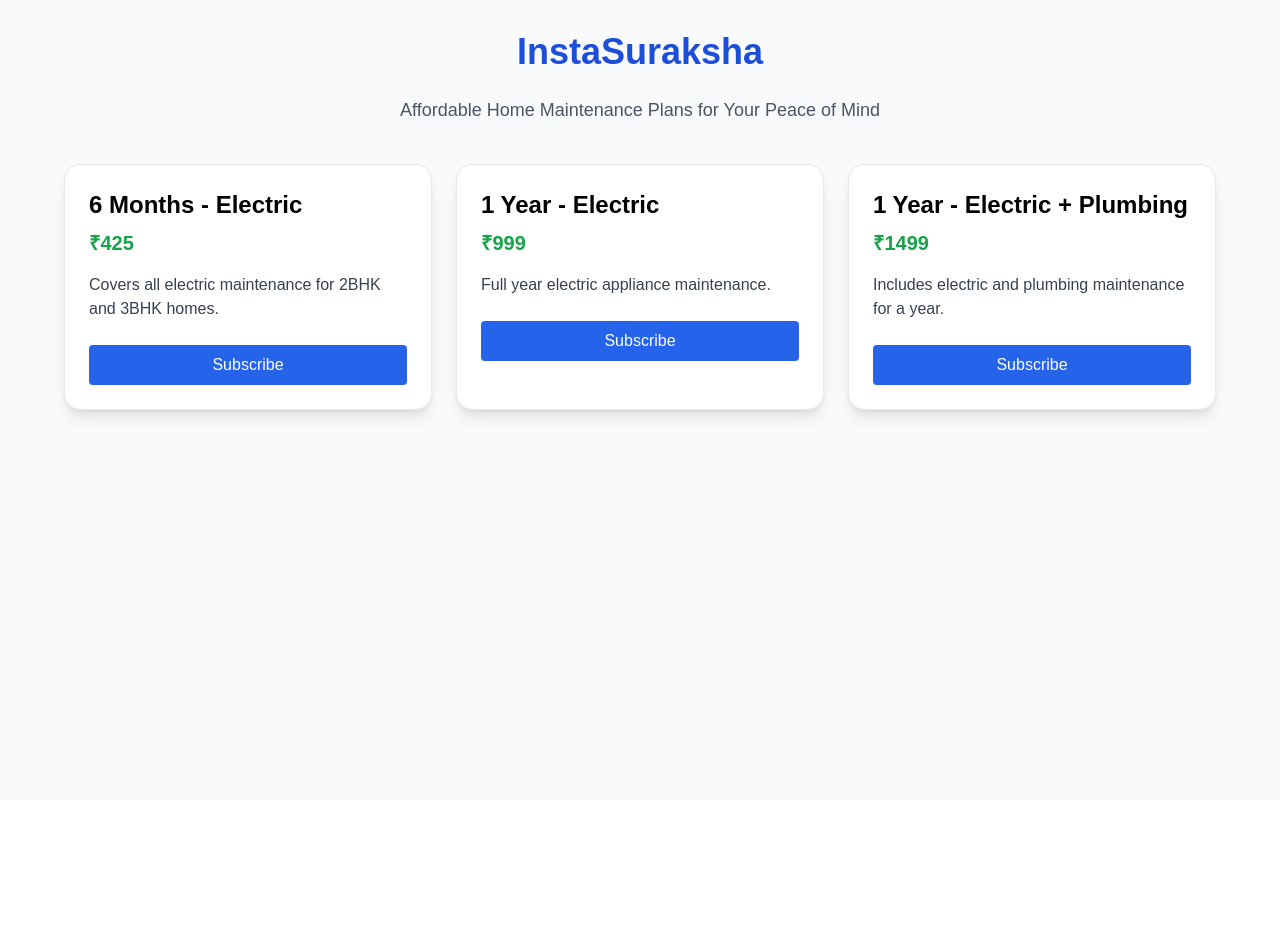
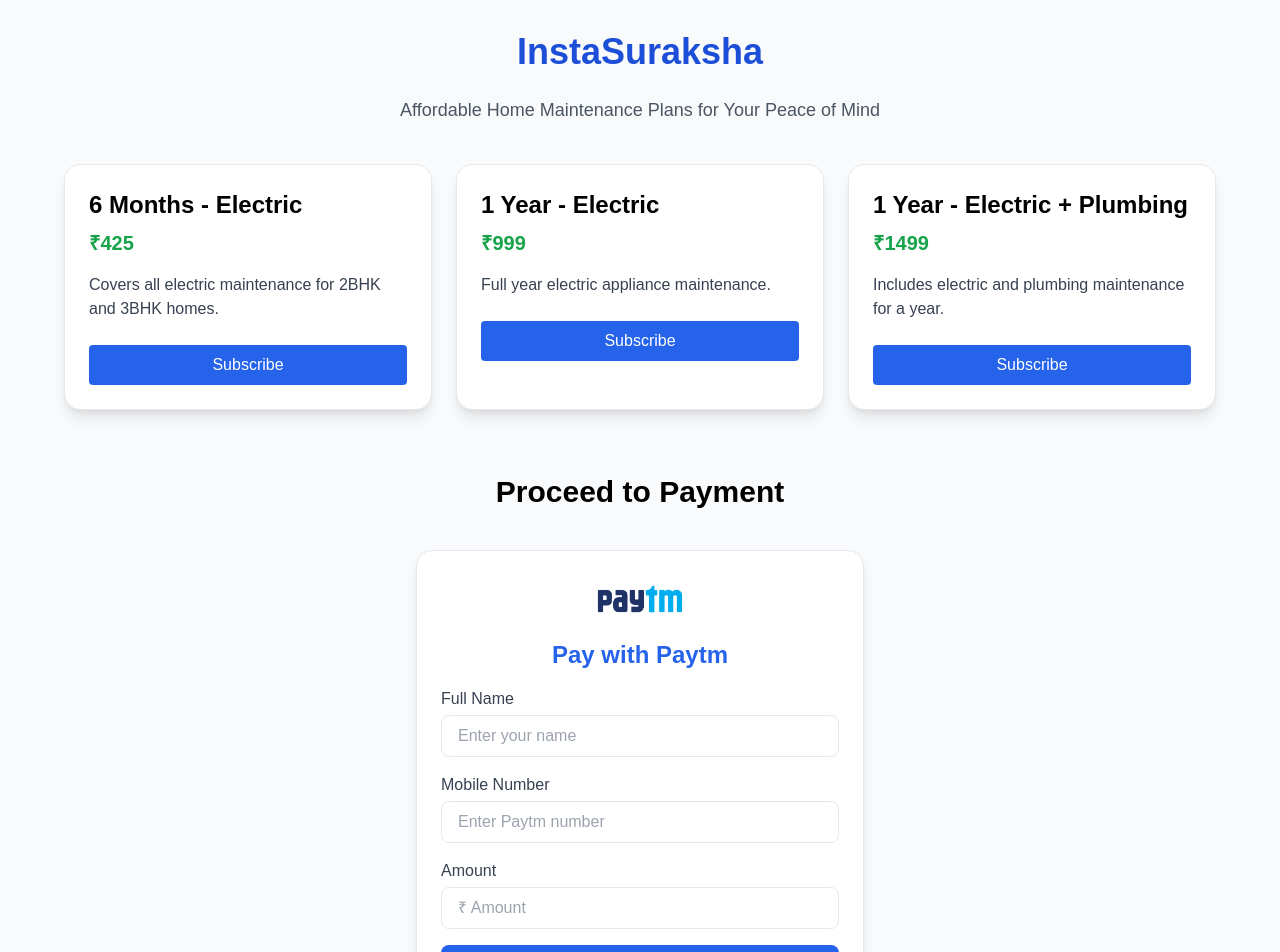
Before and after one commit to VahanYojanaIT/instasuraksha, a Next.js app: page / in a window 1280 px wide. Shown: the top 952 px of the page. Before the commit the page ends 800 px from the top, so only its background shows below. Built offline with nearby package versions, Linux system fonts and the light colour scheme.

Commit message:
Update index.js

```diff
--- a/pages/index.js
+++ b/pages/index.js
@@ -1,5 +1,5 @@
-// pages/index.js
 import Head from 'next/head';
+import PaymentForm from '../components/PaymentForm';
 
 export default function Home() {
   const plans = [
@@ -45,6 +45,12 @@
             </div>
           ))}
         </div>
+
+        {/* Payment Section */}
+        <div className="mt-16">
+          <h2 className="text-center text-3xl font-semibold mb-6">Proceed to Payment</h2>
+          <PaymentForm />
+        </div>
       </div>
     </>
   );
```
